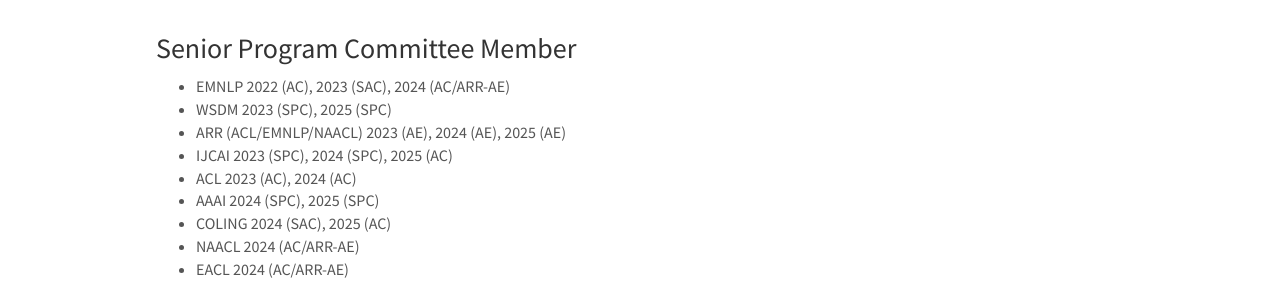
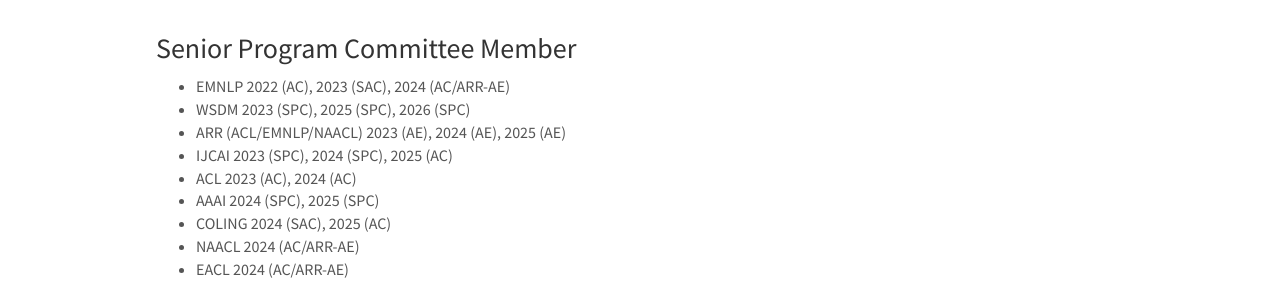
Before and after one commit to scofield7419/scofield7419.github.io, a Jekyll site: the page built from _pages/services.md, in a window 1280 px wide and 900 px high. Shown: the part 439-723 px from the top of the window. Built offline with Jekyll 4.4.1, drawn with Linux system fonts in a browser that asks for light colours; nearby versions of some CDN libraries; comment, search, counter and statistics services are not loaded; a style sheet for code colours, icons or effects is not loaded.

Commit message:
Update services.md

```diff
--- a/_pages/services.md
+++ b/_pages/services.md
@@ -32,7 +32,7 @@
 ### Senior Program Committee Member
 
 - EMNLP 2022 (AC), 2023 (SAC), 2024 (AC/ARR-AE)
-- WSDM 2023 (SPC), 2025 (SPC)
+- WSDM 2023 (SPC), 2025 (SPC), 2026 (SPC)
 - ARR (ACL/EMNLP/NAACL) 2023 (AE), 2024 (AE), 2025 (AE)
 - IJCAI 2023 (SPC), 2024 (SPC), 2025 (AC)
 - ACL 2023 (AC), 2024 (AC)
```
